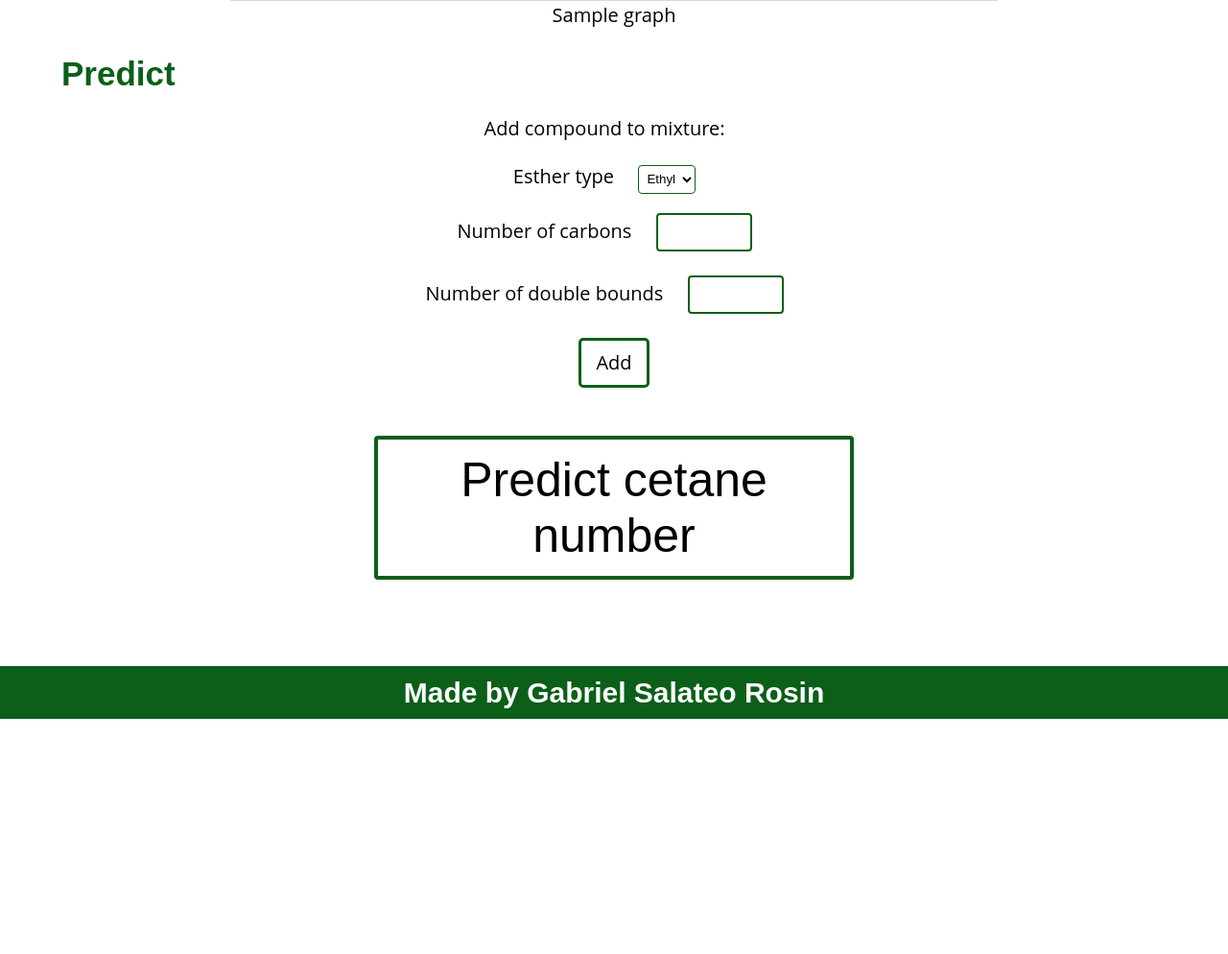
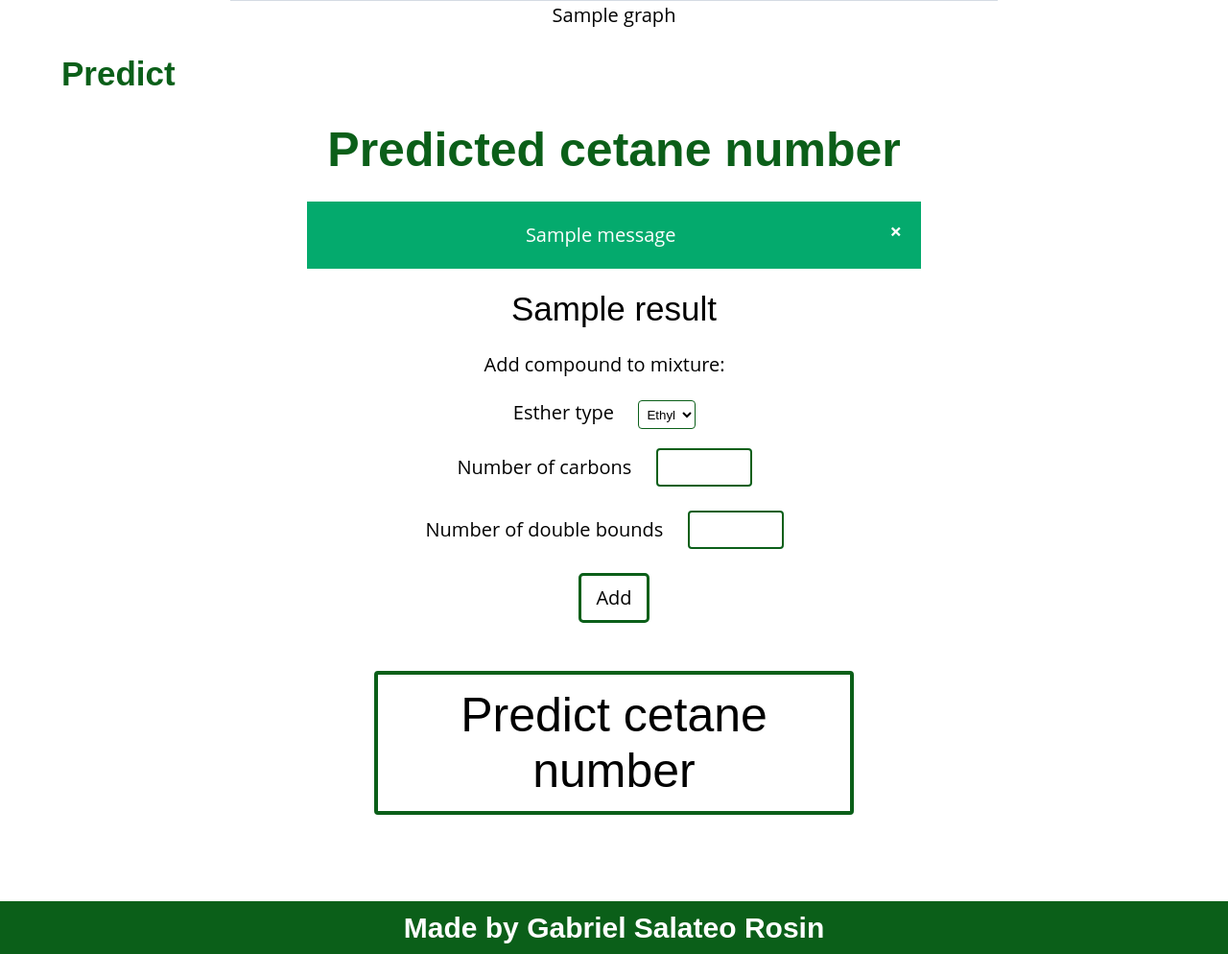
Before and after one commit to gabao55/Biolab-Simulator, a Django app: template biolab_simulator/cetaneNumber/templates/cetaneNumber/lapuerta_rodriguez.html in a window 1280 px wide. Shown: the part 1652-2646 px from the top of the page at 96% size. Before the commit the page ends 2401 px from the top, so only its background shows below. Run offline with Django 4.2, Linux system fonts and the light colour scheme; data comes from the database, SQL or seed files in the repository; tables that the repository leaves empty hold one stand-in row (values such as "Sample post"); the template is opened without the code that fills it: values that come from a table or form of the project are taken from there, most other values are stand-ins (such as "Sample title", 1, 10 or a date in 2020); grey boxes marked "Sample" are stand-in pictures; one stand-in notice (Sample message) is shown.

Commit message:
Implements Lapuerta and Rodriguez method for predicting cetane number

```diff
--- a/biolab_simulator/cetaneNumber/templates/cetaneNumber/lapuerta_rodriguez.html
+++ b/biolab_simulator/cetaneNumber/templates/cetaneNumber/lapuerta_rodriguez.html
@@ -5,13 +5,35 @@
 
     <h2>Predict</h2>
 
+    {% if result %}
+
+        <h1>Predicted cetane number</h1>
+
+            {% if messages %}
+            <ul class="messages">
+                {% for message in messages %}
+                    <div class="container-fluid p-0">
+                        <div class="alert {{ message.tags }} alert-dismissible" role="alert" >
+                            <span class="closebtn" onclick="this.parentElement.style.display='none';">&times;</span>
+                            {{ message }}
+                        </div>
+                    </div>
+                {% endfor %}
+            </ul>
+            {% endif %}
+
+        <h2 style="color: black; font-weight: normal; text-align: center;">{{ result }}</h2>
+
+    {% endif %}
+
     <div class="form-center">
-
+        <form action="." method="POST">
+            {% csrf_token %}
             <div class="add-compound add-esther">
                 <label for="Add compound to mixture">Add compound to mixture:</label>
                 <div>
                     <label for="Esther type">Esther type</label>
-                    <select name="esther-type">
+                    <select id="Esther type">
                         <option value="2">Ethyl</option>
                         <option value="3">Propyl</option>
                         <option value="4">Butyl</option>
@@ -19,18 +41,18 @@
                 </div>
                 <div>
                     <label for="Carbons number">Number of carbons</label>
-                    <input type="number" name="carbons-number" />
+                    <input id="carbons-number" type="number" />
                 </div>
                 <div>
-                    <label for="Carbons number">Number of double bounds</label>
-                    <input type="number" name="double-bounds-number" />
+                    <label for="Double bounds">Number of double bounds</label>
+                    <input id="double-bounds-number" type="number" />
                 </div>
                 <div onclick="addCompound();" class="add-button">Add</div>
             </div>
 
             <div class="form-center added-compounds"></div>
 
-            <input type="submit" value="Predict cetane number">
+            <input type="submit" value="Predict cetane number" />
         </form>
     </div>
     <script src="{% static 'assets/js/lapuertaRodriguez.js' %}"></script>
--- a/biolab_simulator/templates/static/assets/js/lapuertaRodriguez.js
+++ b/biolab_simulator/templates/static/assets/js/lapuertaRodriguez.js
@@ -6,8 +6,8 @@ function addCompound() {
     const compounds = document.querySelector(".added-compounds");
     const addedCompound = document.querySelector(".add-compound");
     const estherType = addedCompound.querySelector("select").value;
-    const carbonsNumber = addedCompound.querySelector("input[name=carbons-number]").value;
-    const doubleBonds = addedCompound.querySelector("input[name=double-bounds-number]").value;
+    const carbonsNumber = addedCompound.querySelector("input[id=carbons-number]").value;
+    const doubleBonds = addedCompound.querySelector("input[id=double-bounds-number]").value;
 
     if (checkInputs(carbonsNumber, doubleBonds) === false) {
         alert("Please fill all fields to proceed.");
@@ -49,20 +49,23 @@ function addCompound() {
         <label for="${estherName}">
             ${estherName + " parameter"}
         </label>
-        <input type='number' value=${estherType} readonly>
-        <label for="${"Carbons number" + String(compoundIndex)}">
+        <input name="${"Esther parameter " + String(compoundIndex)}" type='number' value=${estherType} readonly>
+        <label for="${"Carbons number " + String(compoundIndex)}">
             Carbons number
         </label>
-        <input type='number' value=${carbonsNumber} min="1">
-        <label for="${"Double bonds" + String(compoundIndex)}">
+        <input name="${"Carbons number " + String(compoundIndex)}" type='number' value=${carbonsNumber} min="1">
+        <label for="${"Double bonds " + String(compoundIndex)}">
             Double bond
         </label>
-        <input type='number' value=${doubleBonds} min=0 max=${carbonsNumber - 1}>
+        <input name="${"Double bonds " + String(compoundIndex)}" type='number' value=${doubleBonds} min=0 max=${carbonsNumber - 1}>
+        <label for="${"Volume % " + String(compoundIndex)}">
+            Mixture's volume %
+        </label>
+        <input name="${"Volume % " + String(compoundIndex)}" type='number' placeholder='0' min=0 max=100 value=0>
         <br>
     `;
 
     compoundIndex ++;
-
 }
 
 function checkInputs(carbonsNumber, doubleBonds) {
```
Also changed, not shown: biolab_simulator/cetaneNumber/utils.py (added, +33 -0 lines), biolab_simulator/cetaneNumber/views.py (+21 -0 lines).
